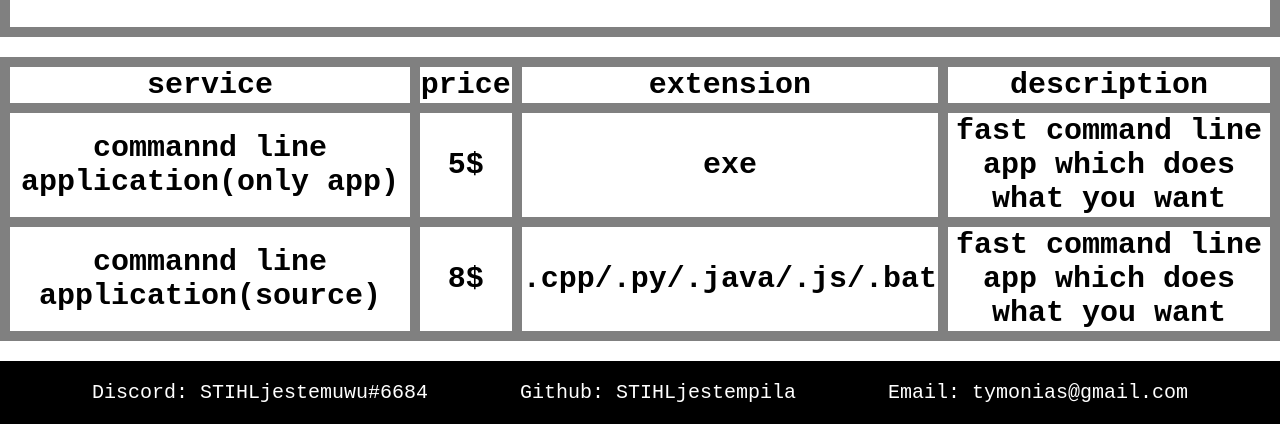
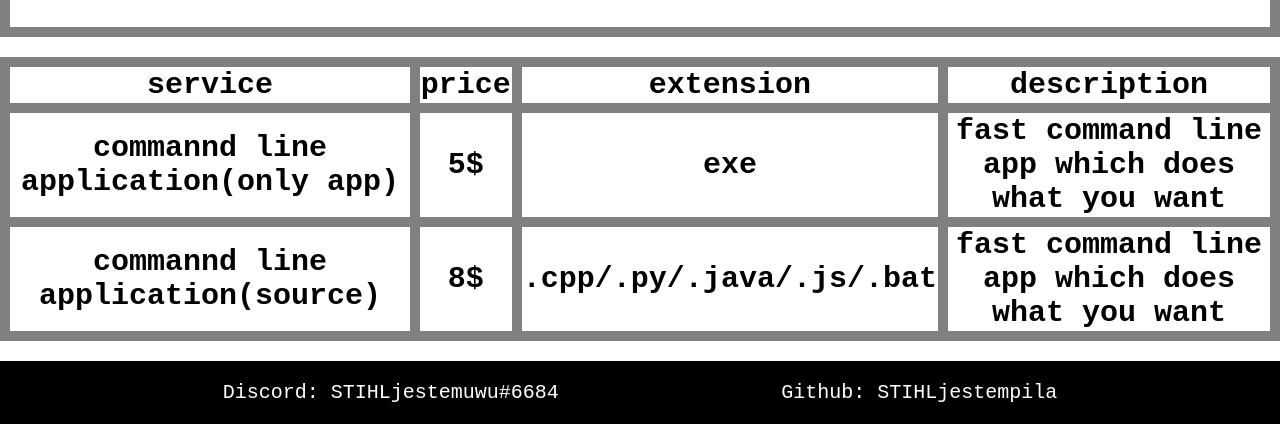
Before and after one commit to UwUdot/UwUdot.github.io, a plain HTML site: page index.html in a window 1280 px wide. Shown: the part 490-914 px from the top of the page. Drawn offline with Linux system fonts and the light colour scheme.

Commit message:
Update index.html

```diff
--- a/index.html
+++ b/index.html
@@ -255,9 +255,6 @@
             <p>
                 Github: STIHLjestempila
             </p>
-            <p>
-                Email: tymonias@gmail.com
-            </p>
             <div></div>
         </div>
     </body>
```
